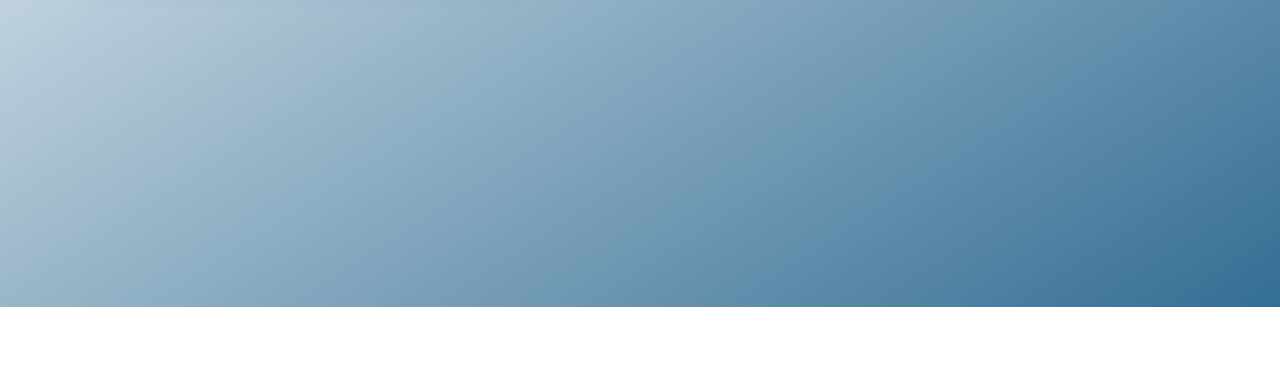
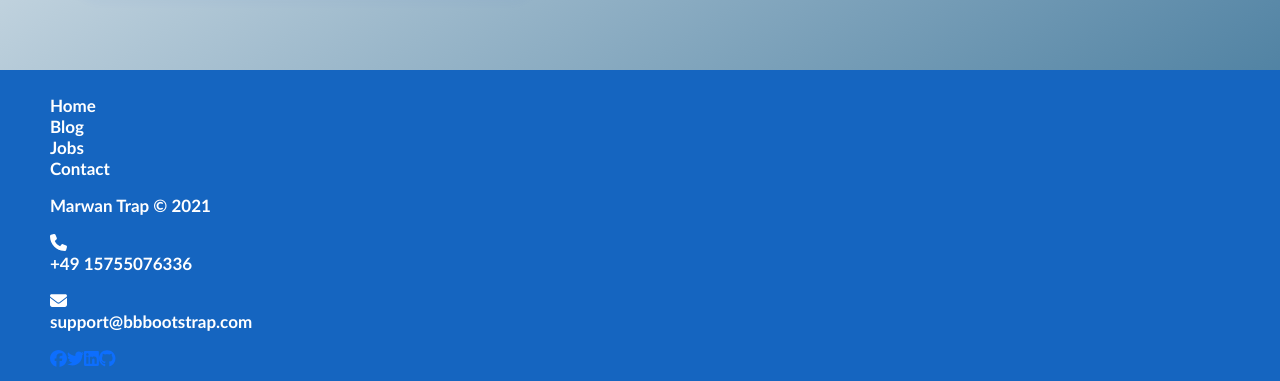
Before and after one commit to MarwanEsm/techpool, a Next.js app in the folder client/: page /home in a window 1280 px wide. Shown: the part 513-894 px from the top of the page. Before the commit the page ends 820 px from the top, so only its background shows below. Built offline with nearby package versions, Linux system fonts and the light colour scheme; no server answers.

Commit message:
add footer

```diff
--- /dev/null
+++ b/client/src/components/overly/footer/Footer.module.scss
@@ -0,0 +1,23 @@
+.footer {
+    background-color: #1565c0;
+    box-sizing: border-box;
+    width: 100%;
+    text-align: left;
+    font: bold 17px Candara;
+    padding-top: 25px;
+    padding-left: 50px;
+    padding-right: 50px;
+    padding-bottom: 15px;
+    margin-top: 80px;
+    bottom: 0;
+    color: #fff;
+}
+
+.links {
+    display: grid;
+}
+
+.links a {
+    color: #fff;
+    text-decoration: none;
+}
--- /dev/null
+++ b/client/src/components/overly/footer/Footer.tsx
@@ -0,0 +1,74 @@
+import React from "react";
+import styles from "./Footer.module.scss"
+import Link from "next/link";
+import { FontAwesomeIcon } from "@fortawesome/react-fontawesome";
+import { faFacebook, faGithub, faLinkedin, faTwitter } from "@fortawesome/free-brands-svg-icons";
+import { faEnvelope, faPhone } from "@fortawesome/free-solid-svg-icons";
+
+function Footer() {
+    const handelClick = () => {
+        // window.location = "mailto:support@bbbootstrap.com";
+        // e.preventDefault();
+    };
+
+    return (
+        <div>
+            <footer className={styles.footer}>
+                <div>
+                    <p className={styles.links}>
+                        <Link href="/">Home</Link>
+                        <Link href="/blog">Blog</Link>
+                        <Link href="/jobs">Jobs</Link>
+                        <Link href="/contact">Contact</Link>
+                    </p>
+                    <p className="company-name">Marwan Trap © 2021</p>
+                </div>
+                <div>
+                    <div>
+                        {/* //TODO:add google map card <a
+                                href="https://www.google.com/maps/place/Adolfstra%C3%9Fe+24,+13347+Berlin/@52.5473488,13.364106,16.74z/data=!4m5!3m4!1s0x47a8518757f35721:0x8bbf69003c9cb31d!8m2!3d52.5474121!4d13.3665791"
+                                className="fa fa-map-marker footer-contacts-icon"
+                                target="_blank"
+                            >
+
+                            </a> */}
+
+                    </div>
+
+                    <div>
+                        <FontAwesomeIcon icon={faPhone} />
+                        <p>+49 15755076336</p>
+                    </div>
+
+                    <div>
+                        <FontAwesomeIcon icon={faEnvelope} />
+                        <p onClick={handelClick}>support@bbbootstrap.com</p>
+                    </div>
+                </div>
+
+                <div>
+
+                    <div className={styles.icon}>
+                        <Link href="https://www.facebook.com/profile.php?id=100014692329207">
+                            <FontAwesomeIcon icon={faFacebook} />
+                        </Link>
+                        <Link href="https://twitter.com/MarwanAbouEsmaa">
+                            <FontAwesomeIcon icon={faTwitter} />
+                        </Link>
+                        <Link href="https://www.linkedin.com/in/marwan-esmaail/">
+                            <FontAwesomeIcon icon={faLinkedin} />
+                        </Link>
+                        <Link href="https://github.com/MarwanEsm">
+                            <FontAwesomeIcon icon={faGithub} />
+                        </Link>
+                    </div>
+                </div>
+
+            </footer>
+        </div>
+    );
+}
+
+
+
+export default Footer;
--- a/client/src/pages/home/index.tsx
+++ b/client/src/pages/home/index.tsx
@@ -8,6 +8,7 @@ import LocationSelector from "@/components/elements/input/locationSelector/Locat
 import Headline from "@/components/elements/headline/Headline"
 import axios from "axios"
 import CandidateCard from "@/components/elements/candidateCard/CandidateCard"
+import Footer from "@/components/overly/footer/Footer"
 
 
 const NAV_ITEMS = [
@@ -65,6 +66,7 @@ const Home = () => {
             </Col>
         </Row>
         <CandidateCard candidate={DUMMY_CANDIDATE} />
+        <Footer />
     </>
 
 }
```
